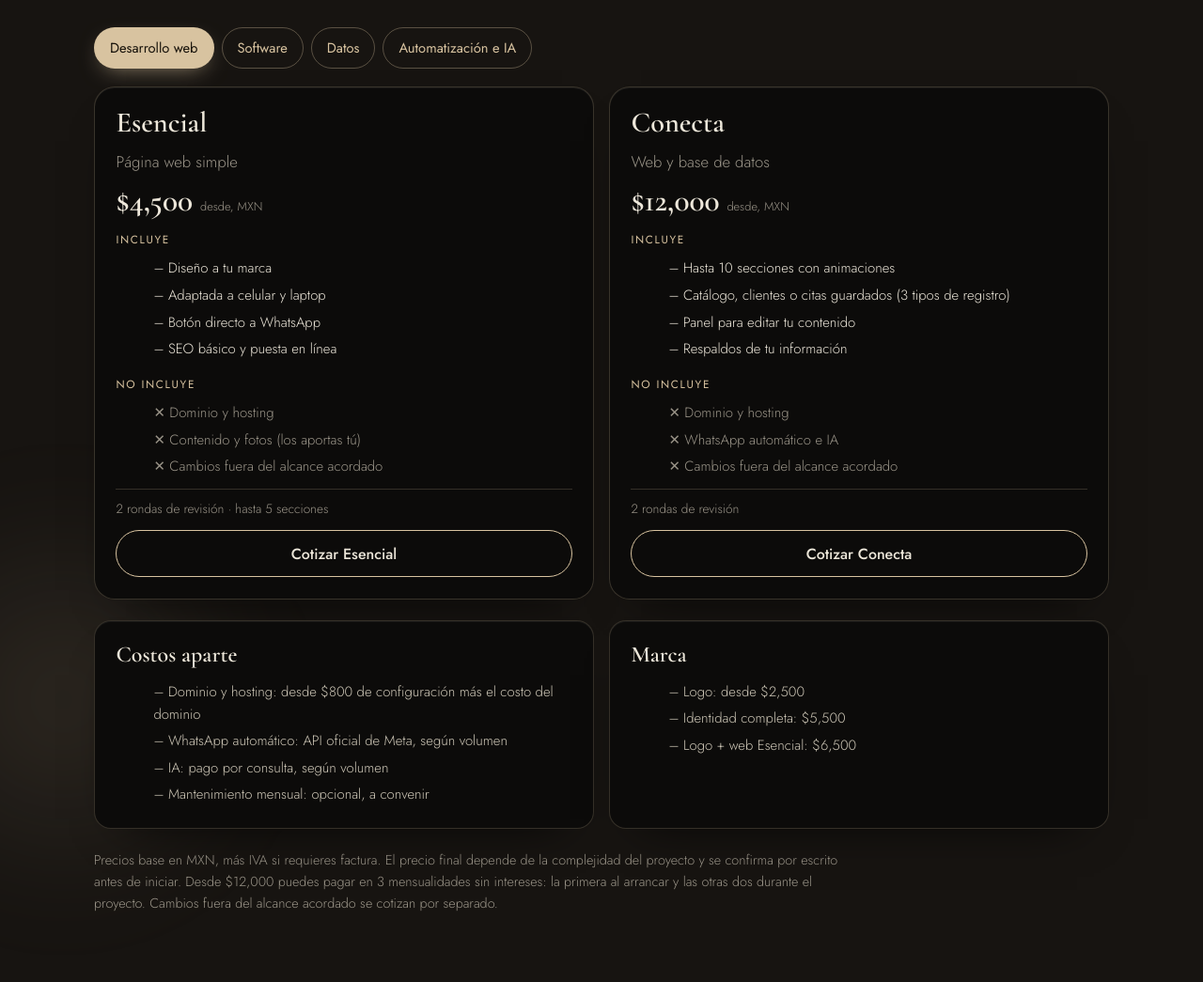
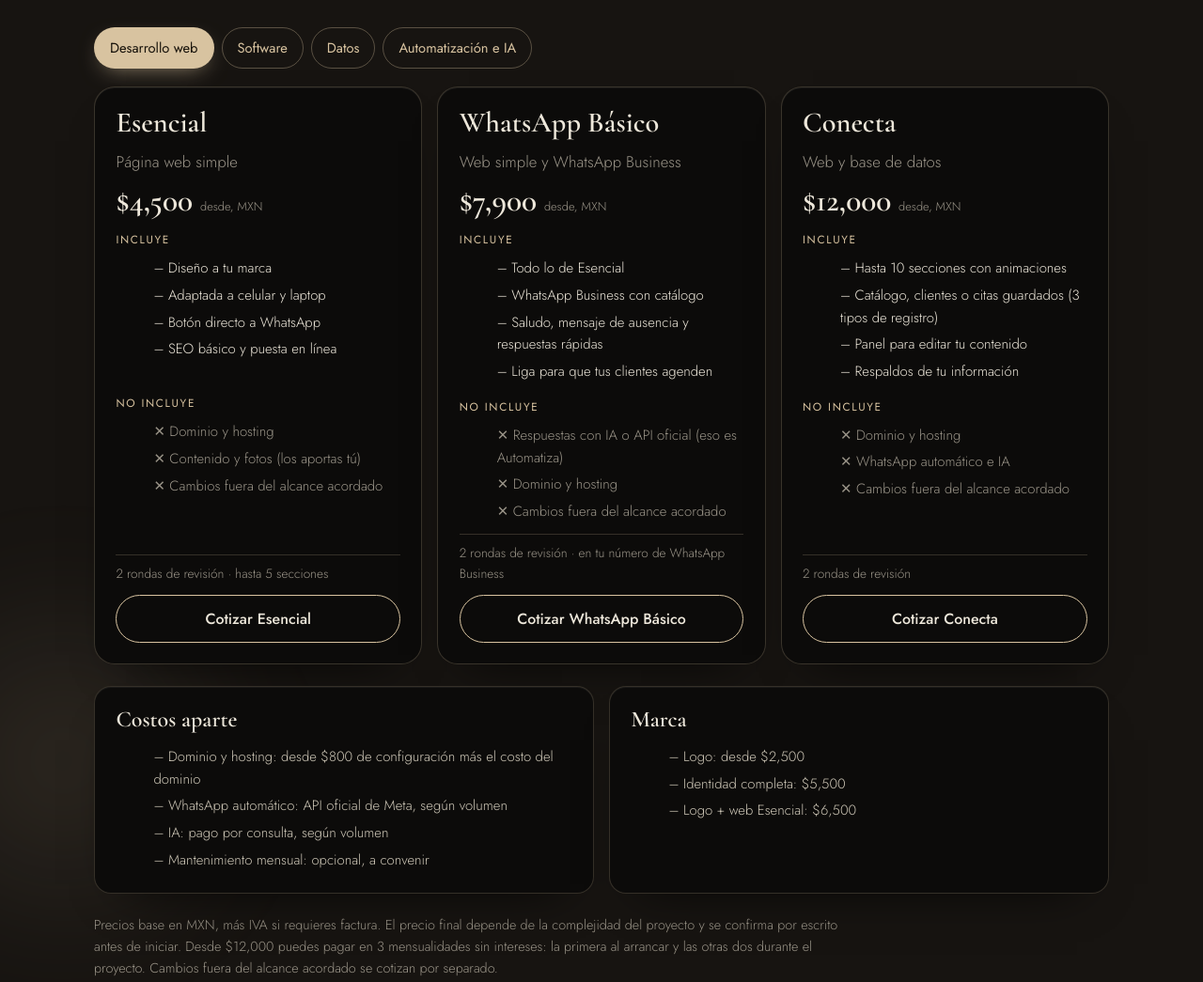
Before and after one commit to joenshb121/nexotechstudios-web, a plain HTML site: page index.html in a window 1280 px wide. Shown: the part 5813-6858 px from the top of the page at 94% size. Drawn offline with nearby package versions, Linux system fonts and the light colour scheme; animation ran at ten frames a second.

Commit message:
WhatsApp Básico visible en la pestaña inicial de Paquetes y versión en CSS/JS para evitar caché vieja
Co-Authored-By: Claude Opus 5.5 <noreply@anthropic.com>

```diff
--- a/index.html
+++ b/index.html
@@ -31,7 +31,7 @@
   <link
     href="https://fonts.googleapis.com/css2?family=Cormorant+Garamond:ital,wght@0,500;0,600;1,600&family=Jost:wght@300;400;500&family=Space+Grotesk:wght@500&display=swap"
     rel="stylesheet">
-  <link rel="stylesheet" href="css/estilos.css">
+  <link rel="stylesheet" href="css/estilos.css?v=20261122">
 </head>
 
 <body>
@@ -358,7 +358,7 @@
         d="M17.472 14.382c-.297-.149-1.758-.867-2.03-.967-.273-.099-.471-.148-.67.15-.197.297-.767.966-.94 1.164-.173.199-.347.223-.644.075-.297-.15-1.255-.463-2.39-1.475-.883-.788-1.48-1.761-1.653-2.059-.173-.297-.018-.458.13-.606.134-.133.298-.347.446-.52.149-.174.198-.298.298-.497.099-.198.05-.371-.025-.52-.075-.149-.669-1.612-.916-2.207-.242-.579-.487-.5-.669-.51-.173-.008-.371-.01-.57-.01-.198 0-.52.074-.792.372-.272.297-1.04 1.016-1.04 2.479 0 1.462 1.065 2.875 1.213 3.074.149.198 2.096 3.2 5.077 4.487.709.306 1.262.489 1.694.625.712.227 1.36.195 1.871.118.571-.085 1.758-.719 2.006-1.413.248-.694.248-1.289.173-1.413-.074-.124-.272-.198-.57-.347m-5.421 7.403h-.004a9.87 9.87 0 01-5.031-1.378l-.361-.214-3.741.982.998-3.648-.235-.374a9.86 9.86 0 01-1.51-5.26c.001-5.45 4.436-9.884 9.888-9.884 2.64 0 5.122 1.03 6.988 2.898a9.825 9.825 0 012.893 6.994c-.003 5.45-4.437 9.884-9.885 9.884m8.413-18.297A11.815 11.815 0 0012.05 0C5.495 0 .16 5.335.157 11.892c0 2.096.547 4.142 1.588 5.945L.057 24l6.305-1.654a11.882 11.882 0 005.683 1.448h.005c6.554 0 11.89-5.335 11.893-11.893a11.821 11.821 0 00-3.48-8.413Z" />
     </svg>WhatsApp</a>
 
-  <script src="js/principal.js"></script>
+  <script src="js/principal.js?v=20261122"></script>
 
   <script src="js/efectos.js"></script>
   <script src="js/portada.js"></script>
--- a/js/principal.js
+++ b/js/principal.js
@@ -11,11 +11,13 @@
 
     /* Paquetes por servicio: [nombre, descripción, precio, incluye, no incluye, revisiones y límites, servicio, recomendado] */
     const X = 'Cambios fuera del alcance acordado', H = 'Dominio y hosting';
+    // WhatsApp Básico va en Desarrollo web (pestaña inicial, para que se vea) y en Automatización e IA
+    const WAB = ['WhatsApp Básico', 'Web simple y WhatsApp Business', '7,900', ['Todo lo de Esencial', 'WhatsApp Business con catálogo', 'Saludo, mensaje de ausencia y respuestas rápidas', 'Liga para que tus clientes agenden'], ['Respuestas con IA o API oficial (eso es Automatiza)', H, X], '2 rondas de revisión · en tu número de WhatsApp Business', SV.wab];
     const PK = {
-      web: ['Desarrollo web', [['Esencial', 'Página web simple', '4,500', ['Diseño a tu marca', 'Adaptada a celular y laptop', 'Botón directo a WhatsApp', 'SEO básico y puesta en línea'], [H, 'Contenido y fotos (los aportas tú)', X], '2 rondas de revisión · hasta 5 secciones', SV.ese], ['Conecta', 'Web y base de datos', '12,000', ['Hasta 10 secciones con animaciones', 'Catálogo, clientes o citas guardados (3 tipos de registro)', 'Panel para editar tu contenido', 'Respaldos de tu información'], [H, 'WhatsApp automático e IA', X], '2 rondas de revisión', SV.con]]],
+      web: ['Desarrollo web', [['Esencial', 'Página web simple', '4,500', ['Diseño a tu marca', 'Adaptada a celular y laptop', 'Botón directo a WhatsApp', 'SEO básico y puesta en línea'], [H, 'Contenido y fotos (los aportas tú)', X], '2 rondas de revisión · hasta 5 secciones', SV.ese], WAB, ['Conecta', 'Web y base de datos', '12,000', ['Hasta 10 secciones con animaciones', 'Catálogo, clientes o citas guardados (3 tipos de registro)', 'Panel para editar tu contenido', 'Respaldos de tu información'], [H, 'WhatsApp automático e IA', X], '2 rondas de revisión', SV.con]]],
       sw: ['Software', [['App a la medida', 'Web o móvil, con usuarios y panel', '35,000', ['Usuarios con roles', 'Panel de control', 'Alcance y entregables por escrito'], [H, 'Mantenimiento mensual (opcional)', 'Funciones fuera del alcance acordado'], 'Rondas de revisión definidas en la propuesta', SV.app]]],
       db: ['Datos', [['Base de datos sola', 'Diseño, optimización y migración', '4,500', ['Diseño de la base de datos', 'Optimización y migración de lo que ya tienes', 'Respaldos', 'Reportes o tablero, según el alcance'], ['Página web o aplicación (se cotizan aparte)', 'Mantenimiento mensual (opcional)'], 'Alcance y revisiones definidos en la propuesta', SV.db]]],
-      ia: ['Automatización e IA', [['WhatsApp Básico', 'Web simple y WhatsApp Business', '7,900', ['Todo lo de Esencial', 'WhatsApp Business con catálogo', 'Saludo, mensaje de ausencia y respuestas rápidas', 'Liga para que tus clientes agenden'], ['Respuestas con IA o API oficial (eso es Automatiza)', H, X], '2 rondas de revisión · en tu número de WhatsApp Business', SV.wab], ['Automatiza', 'Web, datos y WhatsApp', '18,500', ['Todo lo de Conecta', 'Respuestas automáticas 24/7', 'Confirmación de citas y pedidos', 'Recordatorios a tus clientes'], ['Costo de la API oficial de Meta', H, 'Asistente de IA'], '3 rondas de revisión · hasta 3 flujos de mensajes', SV.aut], ['Inteligente', 'Web, datos e IA en tu página', '26,500', ['Todo lo de Conecta', 'Asesor de IA con tu catálogo', 'Resuelve preguntas frecuentes', 'Opción de sumar WhatsApp'], ['Costo por consulta de la IA', H, 'Mantenimiento mensual (opcional)'], '3 rondas de revisión · un asistente y un catálogo', SV.ia, 1]]]
+      ia: ['Automatización e IA', [WAB, ['Automatiza', 'Web, datos y WhatsApp', '18,500', ['Todo lo de Conecta', 'Respuestas automáticas 24/7', 'Confirmación de citas y pedidos', 'Recordatorios a tus clientes'], ['Costo de la API oficial de Meta', H, 'Asistente de IA'], '3 rondas de revisión · hasta 3 flujos de mensajes', SV.aut], ['Inteligente', 'Web, datos e IA en tu página', '26,500', ['Todo lo de Conecta', 'Asesor de IA con tu catálogo', 'Resuelve preguntas frecuentes', 'Opción de sumar WhatsApp'], ['Costo por consulta de la IA', H, 'Mantenimiento mensual (opcional)'], '3 rondas de revisión · un asistente y un catálogo', SV.ia, 1]]]
     };
     const ks = Object.keys(PK);
     function showPk(k) {$('pkg').innerHTML = PK[k][1].map(([n, d, p, i, no, rv, s, r]) => `<article class="pk${r ? ' rec' : ''}">${r ? '<span class="tag" style="align-self:flex-start">Recomendado</span>' : ''}<h3>${n}</h3><p class="mu">${d}</p><p class="p">$${p} <small>desde, MXN</small></p><h4>Incluye</h4><ul>${i.map(x => `<li>${x}</li>`).join('')}</ul><h4>No incluye</h4><ul class="no">${no.map(x => `<li>${x}</li>`).join('')}</ul><p class="lm">${rv}</p><a class="btn ${r ? 'bg' : ''}" href="#cotizador" data-svc="${s}">Cotizar ${n}</a></article>`).join('')}
```
